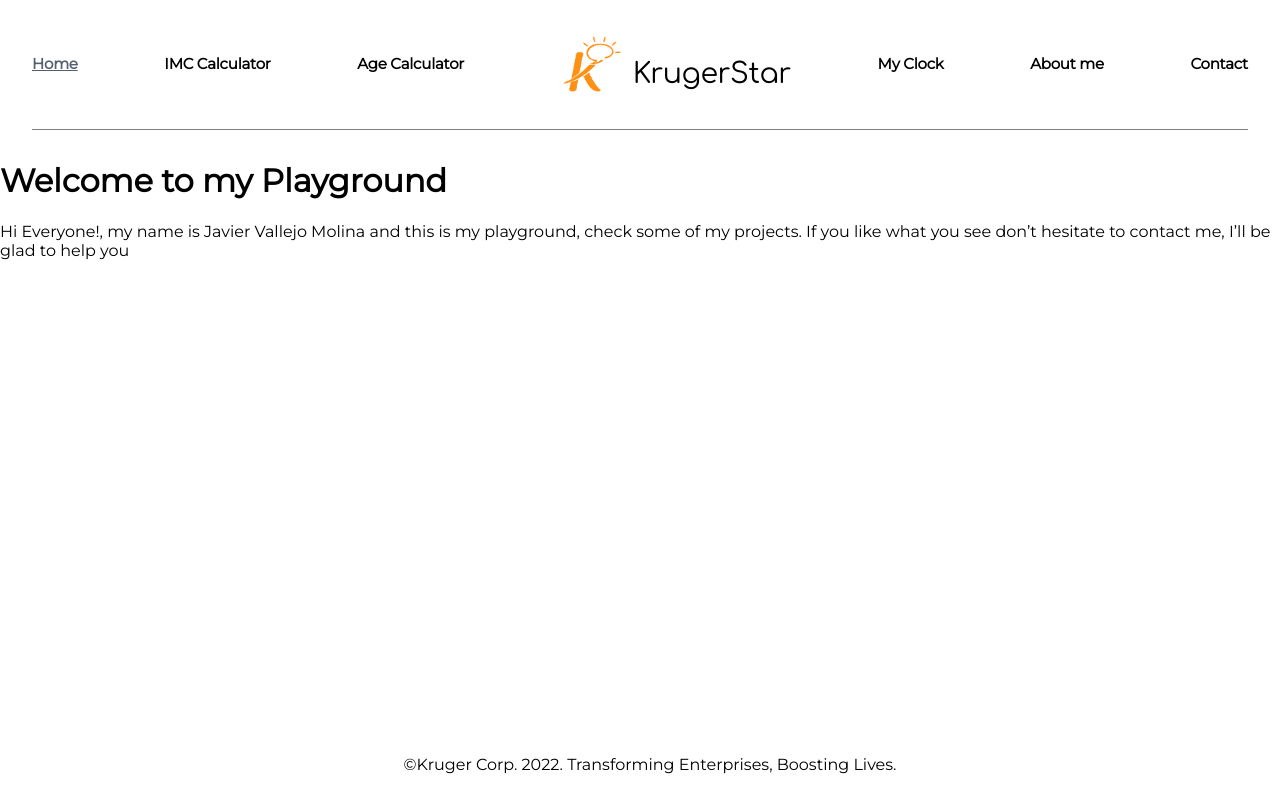
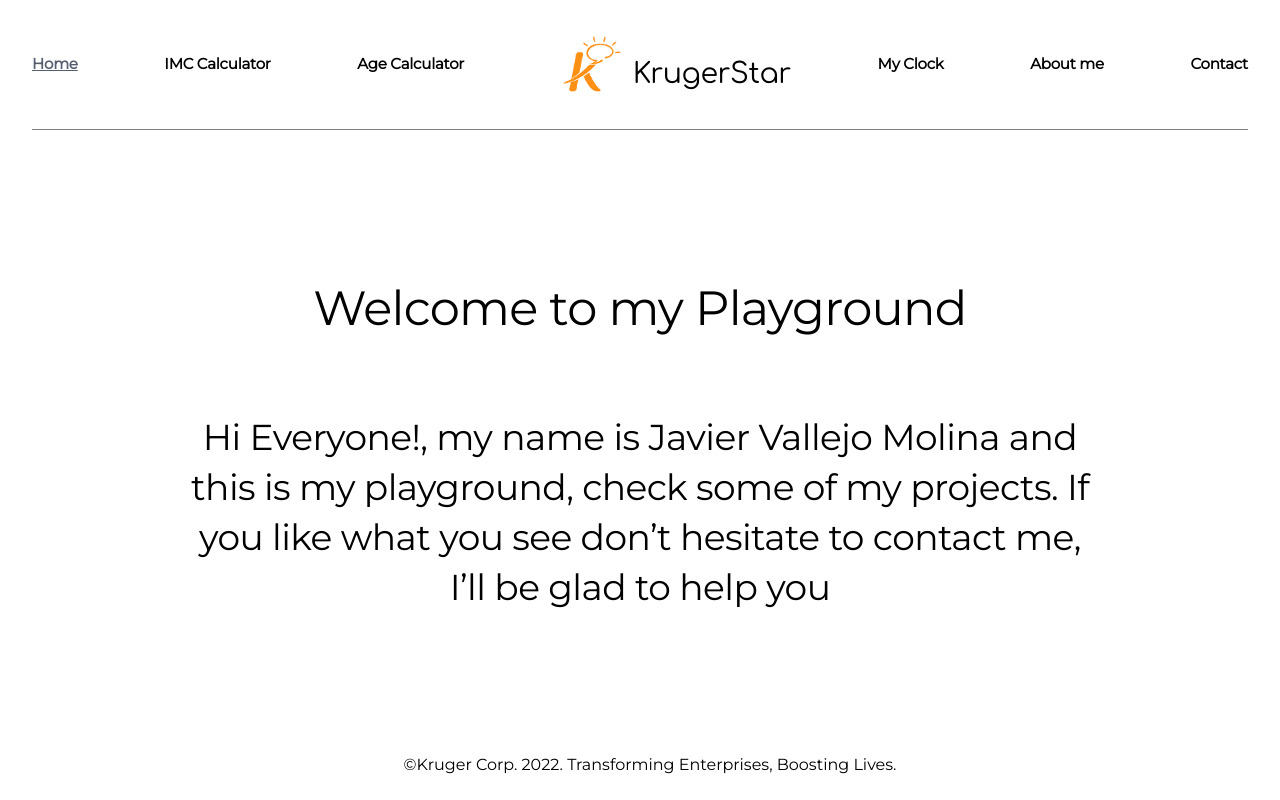
Before and after one commit to rjavier001/kruger-playgroud, a React (Create React App) app in the folder playground-app/: page / in a window 1280 px wide. Built offline with nearby package versions, Linux system fonts and the light colour scheme.

Commit message:
Welcome css added, component completed

```diff
--- a/playground-app/src/App.css
+++ b/playground-app/src/App.css
@@ -63,6 +63,35 @@ a:link {
   color: rgba(0, 0, 0, 0.5);
 }
 
+/* Welcome */
+
+.Welcome__container {
+  margin-top: 100px;
+  display: flex;
+  flex-direction: column;
+  align-items: center;
+  justify-items: con;
+  width: 100%;
+}
+.Welcome__container h1 {
+  width: 900px;
+  font-style: normal;
+  font-weight: 400;
+  font-size: 48px;
+  line-height: 72px;
+  text-align: center;
+  letter-spacing: -0.015em;
+}
+.Welcome__container p {
+  width: 900px;
+  font-style: normal;
+  font-weight: 400;
+  font-size: 36px;
+  line-height: 50px;
+  text-align: center;
+  letter-spacing: -0.015em;
+}
+
 /* ImcCalculator */
 
 .ImcCalculator__container {
@@ -81,7 +110,7 @@ a:link {
   height: 500px;
   width: 900px;
   box-shadow: 0.1px;
-  background: #D9D9D9;
+  background: #d9d9d9;
 }
 .ImcCalculator__card-footer {
   display: flex;
```
Also changed, not shown: playground-app/src/components/Welcome.jsx (+9 -9 lines).
